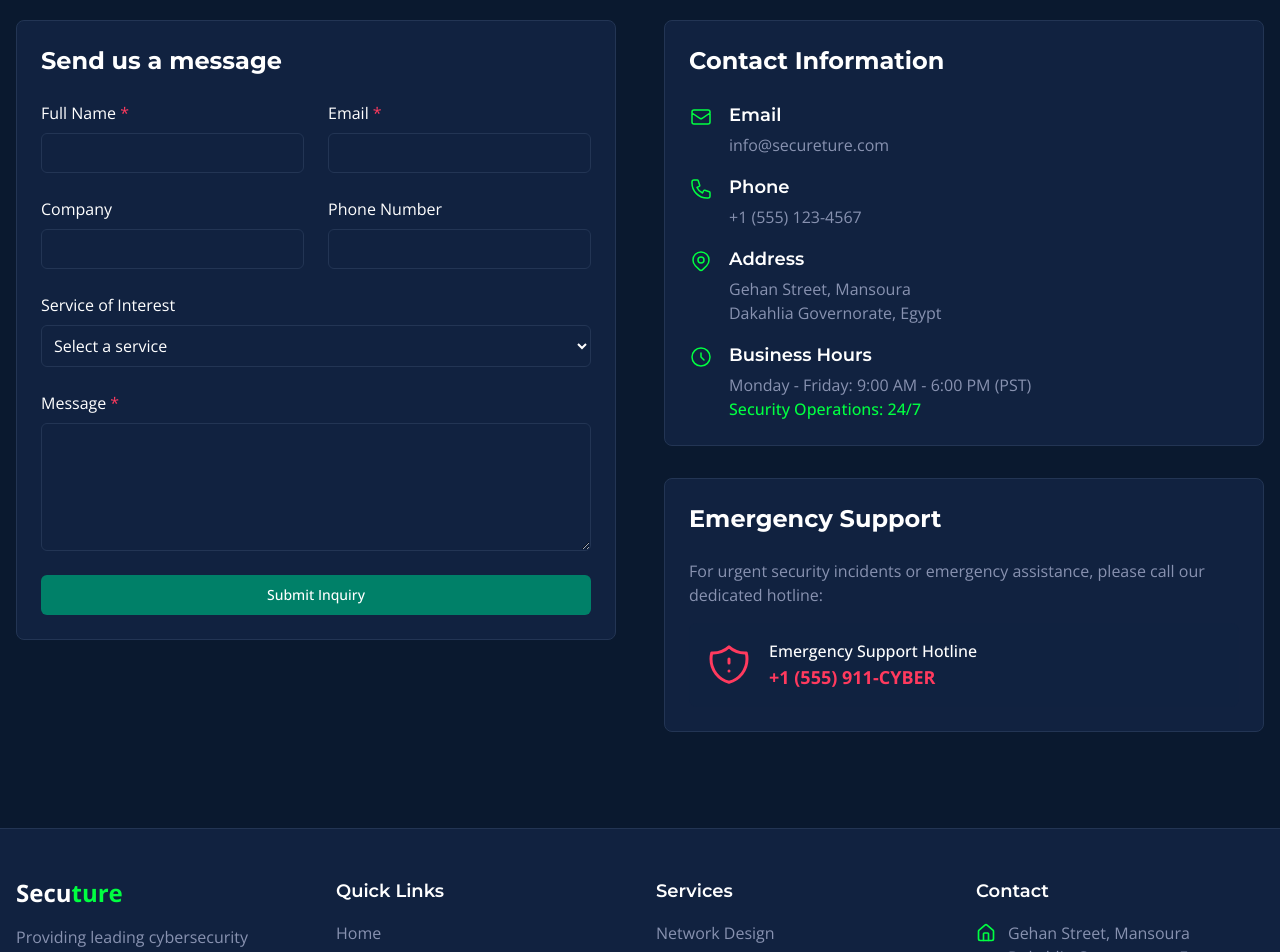
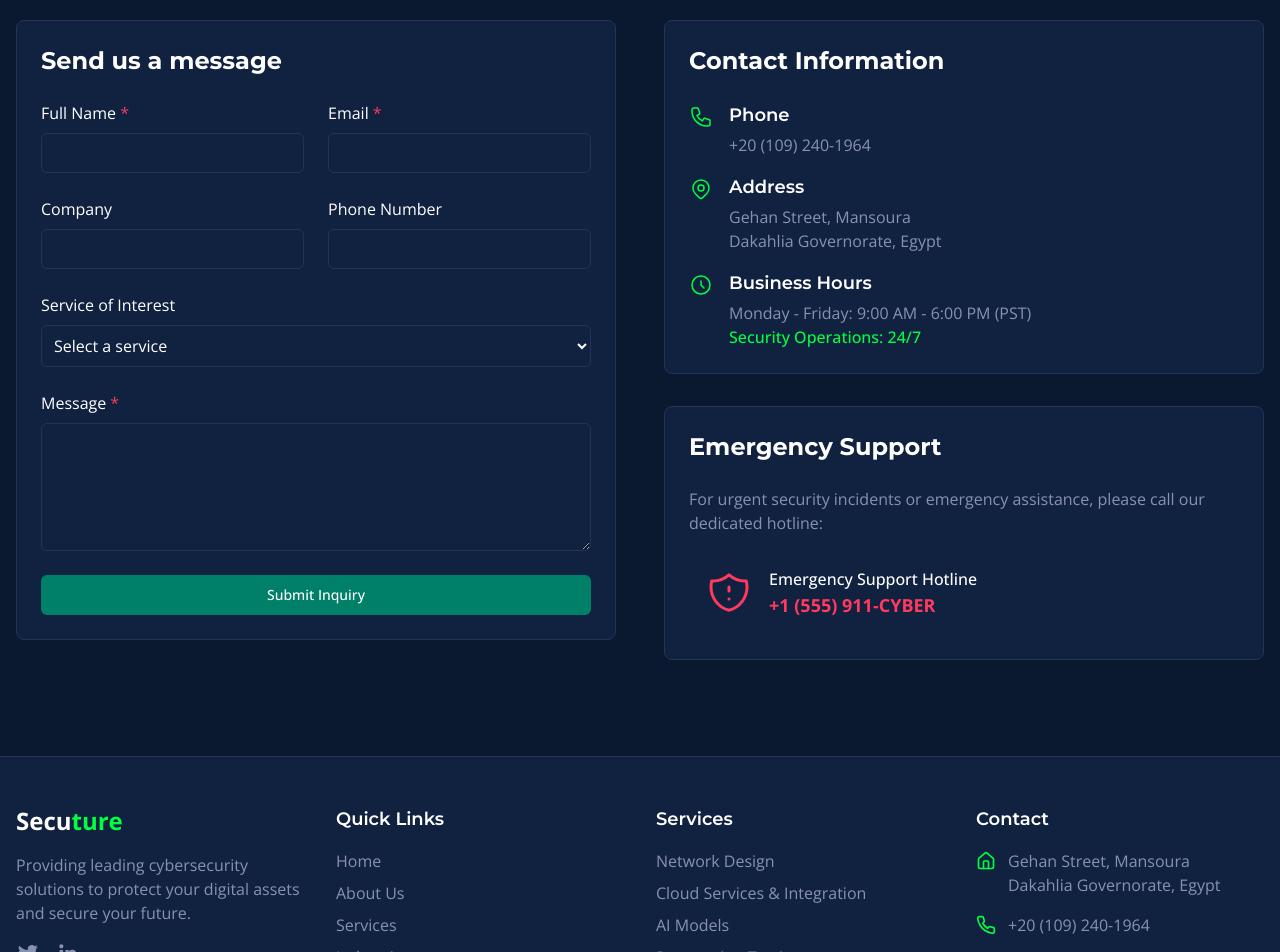
Before and after one commit to ahmedeisa99/secureture-future-web, a React (Vite) app: page /contact in a window 1280 px wide. Shown: the part 300-1252 px from the top of the page. Built offline with nearby package versions, Linux system fonts and the light colour scheme.

Commit message:
Fix: Update contact phone number
Replaced the existing phone number with a new one in the contact information.

```diff
--- a/src/components/layout/Footer.tsx
+++ b/src/components/layout/Footer.tsx
@@ -110,8 +110,8 @@ const Footer = () => {
               </li>
               <li className="flex items-center">
                 <Phone className="h-5 w-5 text-cyber-green mr-3" />
-                <a href="tel:+1-555-123-4567" className="text-cyber-gray hover:text-cyber-green">
-                  +1 (555) 123-4567
+                <a href="tel:+201092401964" className="text-cyber-gray hover:text-cyber-green">
+                  +20 (109) 240-1964
                 </a>
               </li>
               <li className="flex items-center">
--- a/src/pages/Contact.tsx
+++ b/src/pages/Contact.tsx
@@ -172,24 +172,12 @@ const Contact = () => {
                 <div className="space-y-4">
                   <div className="flex items-start">
                     <svg xmlns="http://www.w3.org/2000/svg" className="h-6 w-6 text-cyber-green mr-4 mt-1" fill="none" viewBox="0 0 24 24" stroke="currentColor">
-                      <path strokeLinecap="round" strokeLinejoin="round" strokeWidth={1.5} d="M3 8l7.89 5.26a2 2 0 002.22 0L21 8M5 19h14a2 2 0 002-2V7a2 2 0 00-2-2H5a2 2 0 00-2 2v10a2 2 0 002 2z" />
-                    </svg>
-                    <div>
-                      <h3 className="text-lg font-semibold mb-1">Email</h3>
-                      <a href="mailto:info@secureture.com" className="text-cyber-gray hover:text-cyber-green">
-                        info@secureture.com
-                      </a>
-                    </div>
-                  </div>
-
-                  <div className="flex items-start">
-                    <svg xmlns="http://www.w3.org/2000/svg" className="h-6 w-6 text-cyber-green mr-4 mt-1" fill="none" viewBox="0 0 24 24" stroke="currentColor">
                       <path strokeLinecap="round" strokeLinejoin="round" strokeWidth={1.5} d="M3 5a2 2 0 012-2h3.28a1 1 0 01.948.684l1.498 4.493a1 1 0 01-.502 1.21l-2.257 1.13a11.042 11.042 0 005.516 5.516l1.13-2.257a1 1 0 011.21-.502l4.493 1.498a1 1 0 01.684.949V19a2 2 0 01-2 2h-1C9.716 21 3 14.284 3 6V5z" />
                     </svg>
                     <div>
                       <h3 className="text-lg font-semibold mb-1">Phone</h3>
-                      <a href="tel:+1-555-123-4567" className="text-cyber-gray hover:text-cyber-green">
-                        +1 (555) 123-4567
+                      <a href="tel:+201092401964" className="text-cyber-gray hover:text-cyber-green">
+                        +20 (109) 240-1964
                       </a>
                     </div>
                   </div>
```
